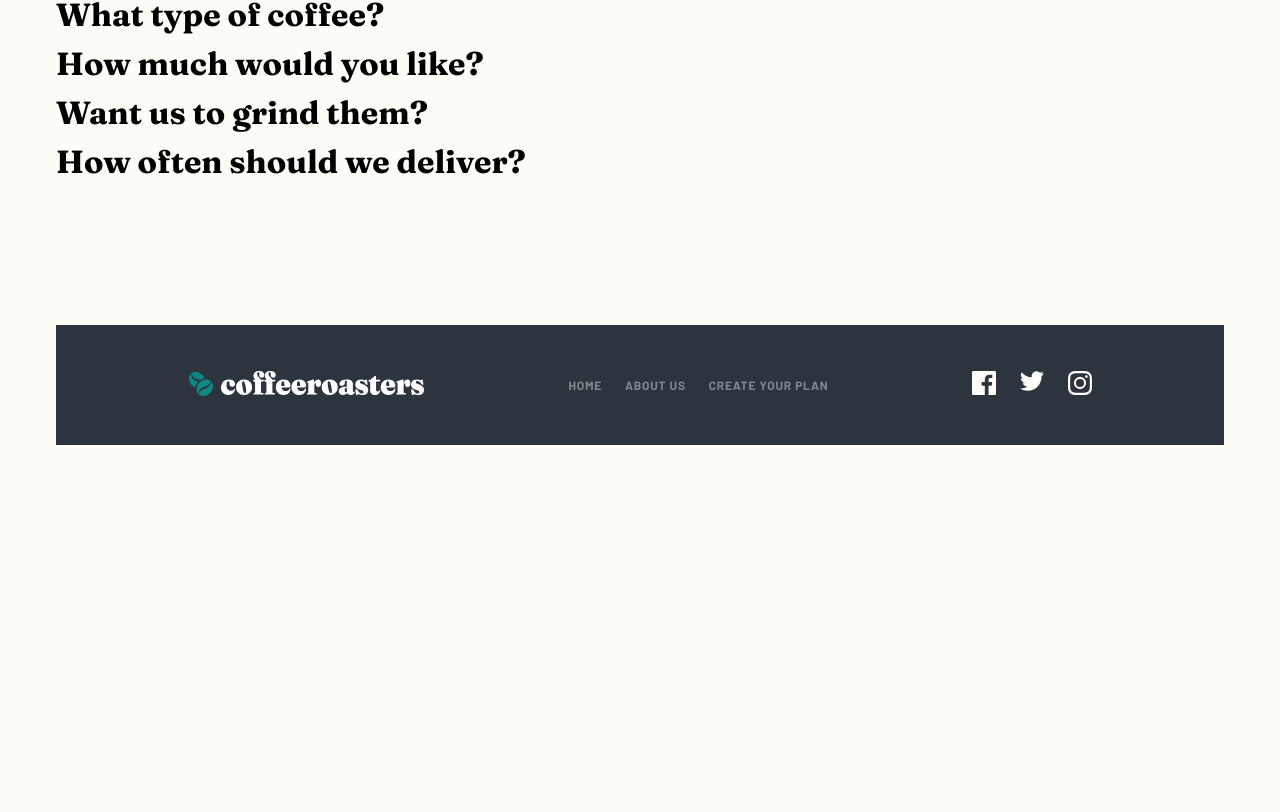
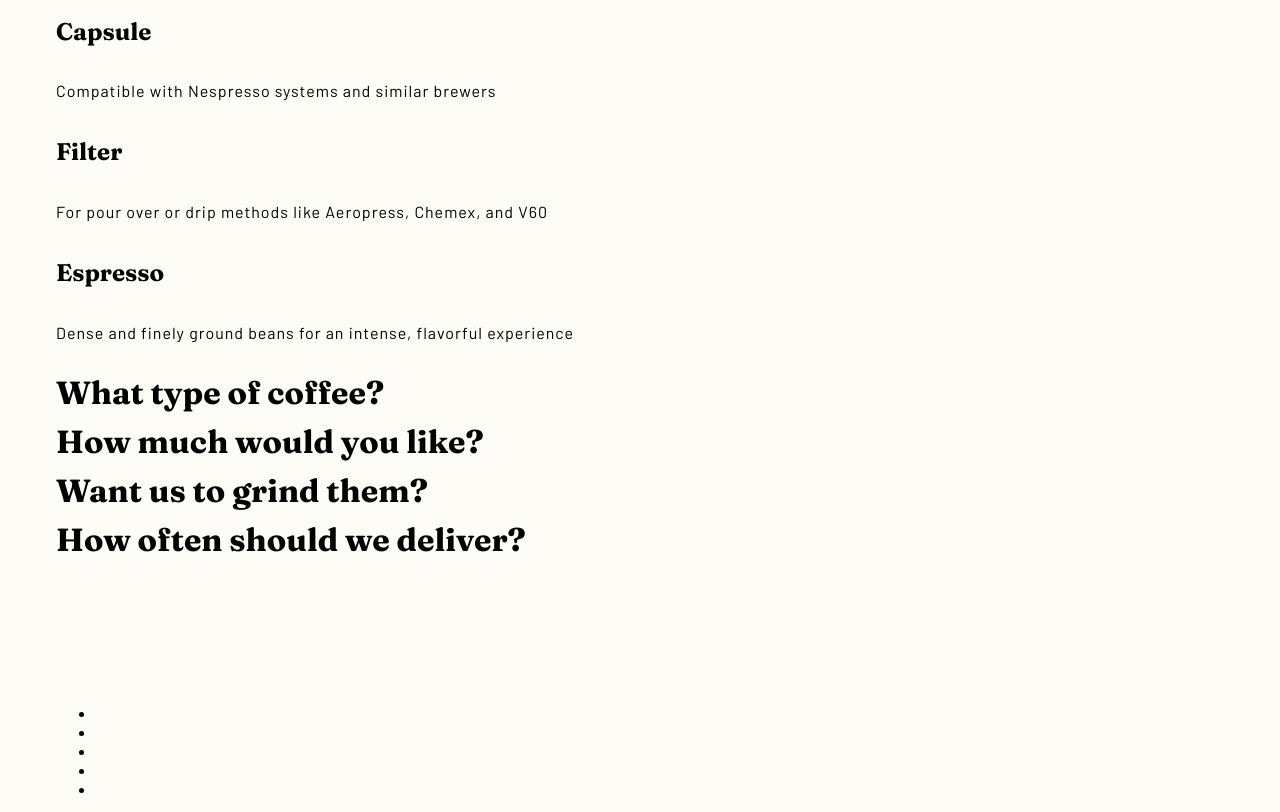
Before and after one commit to vincitaylaran/coffeeroasters-sub-site, a Next.js app: page /plan in a window 1280 px wide. Shown: the part 1588-2400 px from the top of the page. Before the commit the page ends 2075 px from the top, so only its background shows below. Built offline with nearby package versions, Linux system fonts and the light colour scheme.

Commit message:
Create basic on click behavior after selecting an answer in a question in plan page

```diff
--- a/components/ExpansionPanel.tsx
+++ b/components/ExpansionPanel.tsx
@@ -1,19 +1,31 @@
-import { useState } from "react"
+import { useState, useEffect } from "react"
 
 import expansionPanelStyles from "../styles/ExpansionPanel.module.scss"
 
-type Option = { title: string; description: string; onSelect }
-
-interface Props {
+export type Answer = {
   title: string
-  options: Option[]
+  description: string
+  onSelect(id: number, option: string)
 }
 
-const ExpansionPanel = ({ title, options }: Props) => {
+export interface Props {
+  id: number
+  title: string
+  shouldBeOpen: boolean
+  answers: Answer[]
+}
+
+const ExpansionPanel = ({ id, title, shouldBeOpen, answers }: Props) => {
   const [isPanelOpen, setIsPanelOpen] = useState<boolean>(false)
 
+  useEffect(() => {
+    if (shouldBeOpen) {
+      setIsPanelOpen(true)
+    }
+  }, [shouldBeOpen])
+
   return (
-    <div className={expansionPanelStyles.container}>
+    <div id={`panel-${id}`} className={expansionPanelStyles.container}>
       <div
         className={expansionPanelStyles.question}
         onClick={() => {
@@ -26,15 +38,17 @@ const ExpansionPanel = ({ title, options }: Props) => {
         className={expansionPanelStyles.options}
         style={{ display: `${isPanelOpen ? "block" : "none"}` }}
       >
-        {options.map((option, index) => {
+        {answers.map((answer, index) => {
           return (
             <div
               key={index}
               className={expansionPanelStyles.option}
-              onClick={() => option.onSelect(option.title)}
+              onClick={() => answer.onSelect(id, answer.title)}
             >
-              <h4>{option.title}</h4>
-              <p>{option.description}</p>
+              <a href={`#panel-${index + 1}`}>
+                <h4>{answer.title}</h4>
+                <p>{answer.description}</p>
+              </a>
             </div>
           )
         })}
--- a/pages/plan.tsx
+++ b/pages/plan.tsx
@@ -1,3 +1,5 @@
+import { useState } from "react"
+
 import Head from "next/head"
 
 import Hero from "../components/Hero"
@@ -6,9 +8,120 @@ import ExpansionPanel from "../components/ExpansionPanel"
 
 import planStyles from "../styles/Plan.module.scss"
 
+import { deepClone } from "../utils"
+
+type Answer = { title: string; description: string }
+type Question = { question: string; answer: string; answers: Answer[] }
+
 const subscribe = () => {
-  const onSelect = (optionTitle: string) => {
-    console.log(optionTitle)
+  const [questions, setQuestions] = useState<Question[]>([
+    {
+      question: "How do you drink your coffee?",
+      answers: [
+        {
+          title: "Capsule",
+          description: "Compatible with Nespresso systems and similar brewers",
+        },
+        {
+          title: "Filter",
+          description:
+            "For pour over or drip methods like Aeropress, Chemex, and V60",
+        },
+        {
+          title: "Espresso",
+          description:
+            "Dense and finely ground beans for an intense, flavorful experience",
+        },
+      ],
+      answer: "",
+    },
+    {
+      question: "What type of coffee?",
+      answers: [
+        {
+          title: "Single Origin",
+          description:
+            "Distinct, high quality coffee from a specific family-owned farm",
+        },
+        {
+          title: "Decaf",
+          description:
+            "Just like regular coffee, except the caffeine has been removed",
+        },
+        {
+          title: "Blended",
+          description:
+            "Combination of two or three dark roasted beans of organic coffees",
+        },
+      ],
+      answer: "",
+    },
+    {
+      question: "How much would you like?",
+      answers: [
+        {
+          title: "250g",
+          description:
+            "Perfect for the solo drinker. Yields about 12 delicious cups.",
+        },
+        {
+          title: "500g",
+          description:
+            "Perfect option for a couple. Yields about 40 delectable cups.",
+        },
+        {
+          title: "1000g",
+          description:
+            "Perfect for offices and events. Yields about 90 delightful cups.",
+        },
+      ],
+      answer: "",
+    },
+    {
+      question: "Want us to grind them?",
+      answers: [
+        {
+          title: "Wholebean",
+          description: "Best choice if you cherish the full sensory experience",
+        },
+        {
+          title: "Filter",
+          description:
+            "For drip or pour-over coffee methods such as V60 or Aeropress",
+        },
+        {
+          title: "Cafetiére",
+          description:
+            "Course ground beans specially suited for french press coffee",
+        },
+      ],
+      answer: "",
+    },
+    {
+      question: "How often should we deliver?",
+      answers: [
+        {
+          title: "Every week",
+          description:
+            "$7.20 per shipment. Includes free first-class shipping.",
+        },
+        {
+          title: "Every 2 weeks",
+          description: "$9.60 per shipment. Includes free priority shipping.",
+        },
+        {
+          title: "Every month",
+          description: "$12.00 per shipment. Includes free priority shipping.",
+        },
+      ],
+      answer: "",
+    },
+  ])
+
+  const onSelect = (id: number, answer: string) => {
+    let questionsCopy = deepClone(questions)
+    questionsCopy[id].answer = answer
+    setQuestions(questionsCopy)
   }
 
   return (
@@ -31,124 +144,26 @@ const subscribe = () => {
       </section>
 
       <section className={planStyles.createYourPlan}>
-        <ExpansionPanel
-          title="How do you drink your coffee?"
-          options={[
-            {
-              title: "Capsule",
-              description:
-                "Compatible with Nespresso systems and similar brewers",
-              onSelect,
-            },
-            {
-              title: "Filter",
-              description:
-                "For pour over or drip methods like Aeropress, Chemex, and V60",
-              onSelect,
-            },
-            {
-              title: "Espresso",
-              description:
-                "Dense and finely ground beans for an intense, flavorful experience",
-              onSelect,
-            },
-          ]}
-        />
-        <ExpansionPanel
-          title="What type of coffee?"
-          options={[
-            {
-              title: "Single Origin",
-              description:
-                "Distinct, high quality coffee from a specific family-owned farm",
-              onSelect,
-            },
-            {
-              title: "Decaf",
-              description:
-                "Just like regular coffee, except the caffeine has been removed",
-              onSelect,
-            },
-            {
-              title: "Blended",
-              description:
-                "Combination of two or three dark roasted beans of organic coffees",
-              onSelect,
-            },
-          ]}
-        />
-        <ExpansionPanel
-          title="How much would you like?"
-          options={[
-            {
-              title: "250g",
-              description:
-                "Perfect for the solo drinker. Yields about 12 delicious cups.",
-              onSelect,
-            },
-            {
-              title: "500g",
-              description:
-                "Perfect option for a couple. Yields about 40 delectable cups.",
-              onSelect,
-            },
-            {
-              title: "1000g",
-              description:
-                "Perfect for offices and events. Yields about 90 delightful cups.",
-              onSelect,
-            },
-          ]}
-        />
-        <ExpansionPanel
-          title="Want us to grind them?"
-          options={[
-            {
-              title: "Wholebean",
-              description:
-                "Best choice if you cherish the full sensory experience",
-              onSelect,
-            },
-            {
-              title: "Filter",
-              description:
-                "For drip or pour-over coffee methods such as V60 or Aeropress",
-              onSelect,
-            },
-            {
-              title: "Cafetiére",
-              description:
-                "Course ground beans specially suited for french press coffee",
-              onSelect,
-            },
-          ]}
-        />
-        <ExpansionPanel
-          title="How often should we deliver?"
-          options={[
-            {
-              title: "Every week",
-              description:
-                "$7.20 per shipment. Includes free first-class shipping.",
-              onSelect,
-            },
-            {
-              title: "Every 2 weeks",
-              description:
-                "$9.60 per shipment. Includes free priority shipping.",
-              onSelect,
-            },
-            {
-              title: "Every month",
-              description:
-                "$12.00 per shipment. Includes free priority shipping.",
-              onSelect,
-            },
-          ]}
-        />
+        {questions.map((q, i) => (
+          <ExpansionPanel
+            key={i}
+            id={i}
+            title={q.question}
+            shouldBeOpen={i === 0 || questions[i - 1].answer !== ""}
+            answers={q.answers.map((option) => {
+              return { ...option, onSelect }
+            })}
+          />
+        ))}
       </section>
 
-      <section className={planStyles.planSummary}></section>
+      <section className={planStyles.orderSummary}>
+        <ul>
+          {questions.map((q, i) => (
+            <li key={i}>{q.answer}</li>
+          ))}
+        </ul>
+      </section>
     </div>
   )
 }
--- a/styles/globals.scss
+++ b/styles/globals.scss
@@ -8,6 +8,7 @@ html,
 body {
   padding: 0;
   margin: 0;
+  scroll-behavior: smooth;
 }
 
 body {
```
